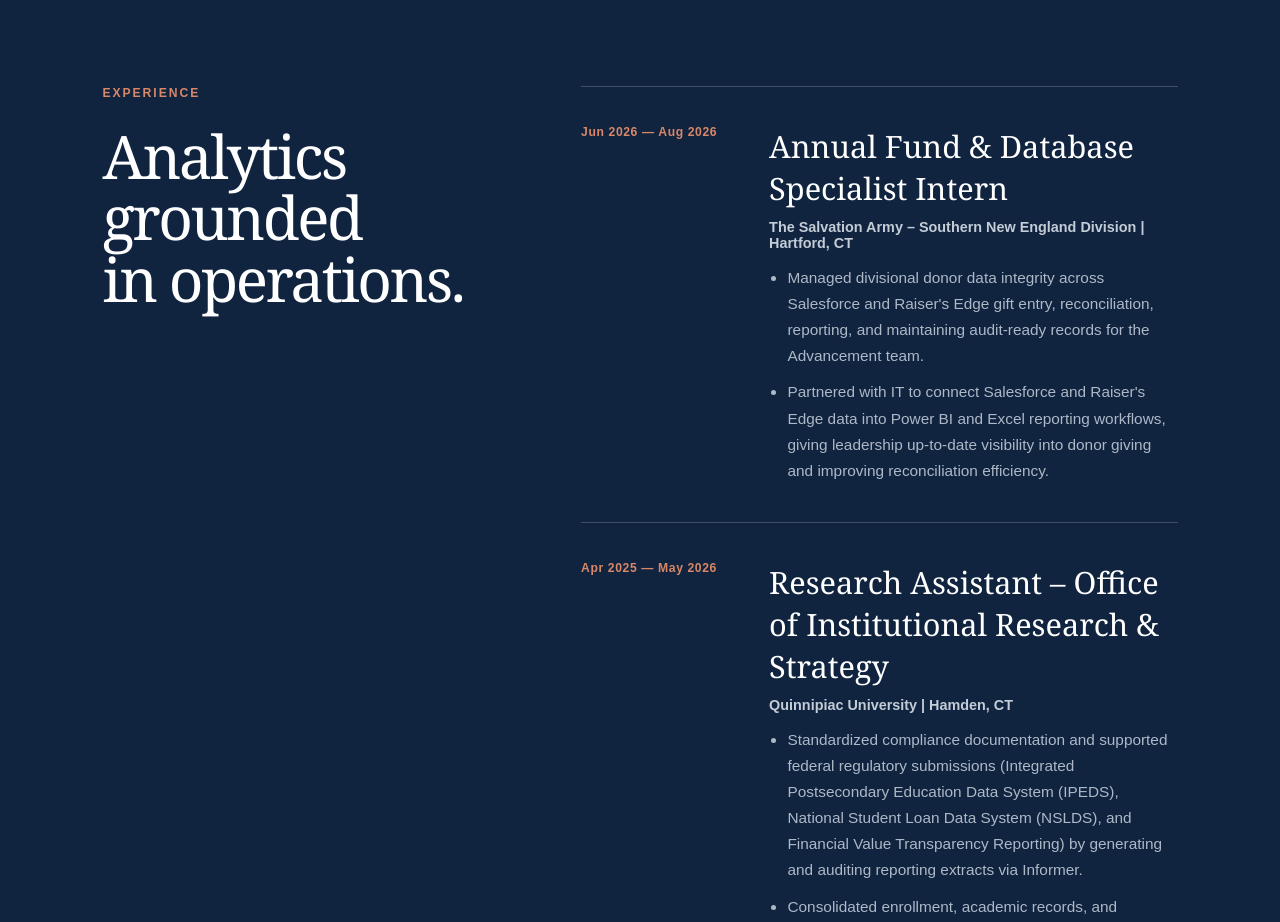
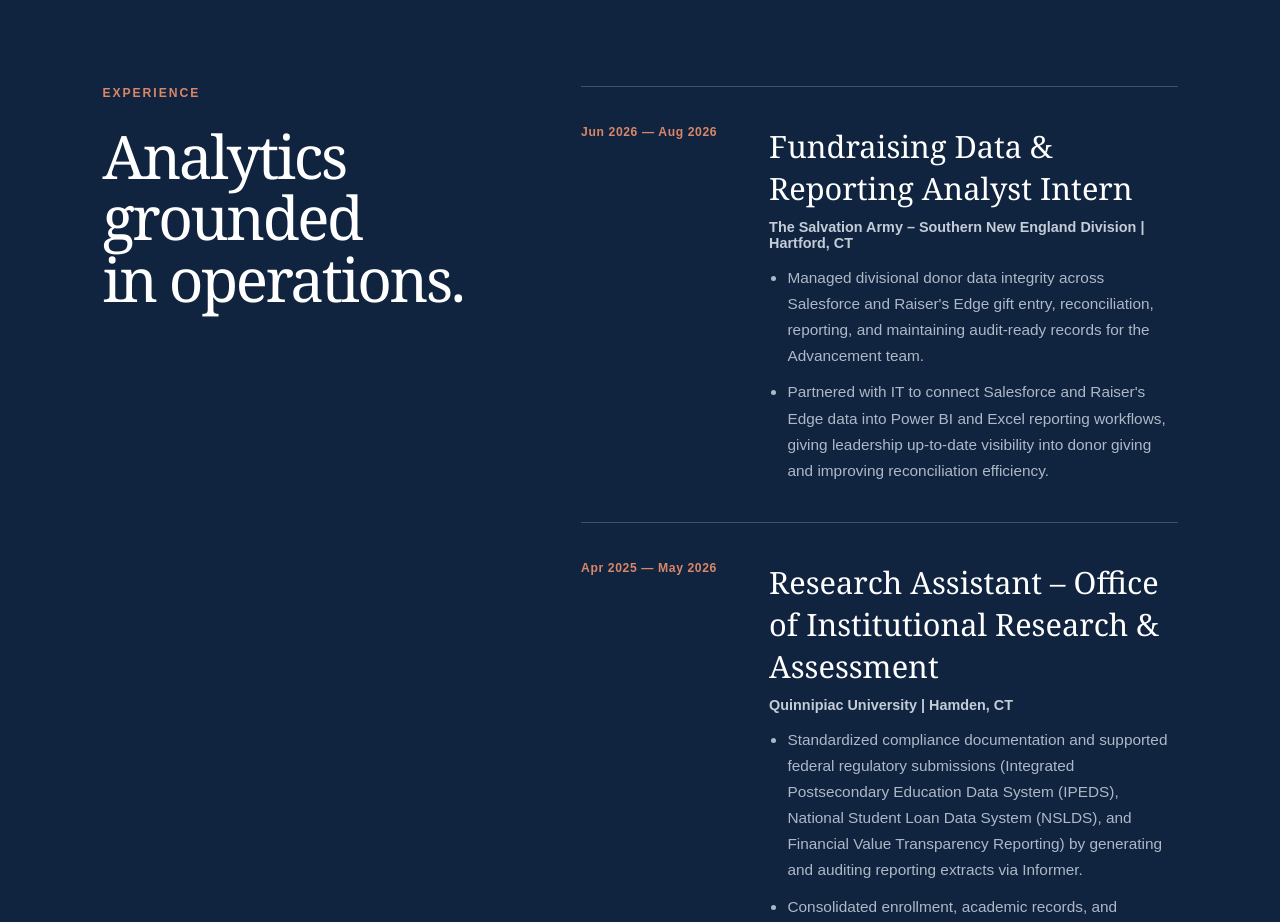
Before and after one commit to ryanmakamba/ryanmakamba.github.io, a Next.js app: page / in a window 1280 px wide. Shown: the part 5340-6262 px from the top of the page. Built offline with nearby package versions, Linux system fonts and the light colour scheme.

Commit message:
Update portfolio experience titles

```diff
--- a/app/page.tsx
+++ b/app/page.tsx
@@ -81,7 +81,7 @@ const projects: Project[] = [
 const experience = [
   {
     dates: "Jun 2026 — Aug 2026",
-    role: "Annual Fund & Database Specialist Intern",
+    role: "Fundraising Data & Reporting Analyst Intern",
     organization: "The Salvation Army – Southern New England Division | Hartford, CT",
     details: [
       "Managed divisional donor data integrity across Salesforce and Raiser's Edge gift entry, reconciliation, reporting, and maintaining audit-ready records for the Advancement team.",
@@ -90,7 +90,7 @@ const experience = [
   },
   {
     dates: "Apr 2025 — May 2026",
-    role: "Research Assistant – Office of Institutional Research & Strategy",
+    role: "Research Assistant – Office of Institutional Research & Assessment",
     organization: "Quinnipiac University | Hamden, CT",
     details: [
       "Standardized compliance documentation and supported federal regulatory submissions (Integrated Postsecondary Education Data System (IPEDS), National Student Loan Data System (NSLDS), and Financial Value Transparency Reporting) by generating and auditing reporting extracts via Informer.",
```
